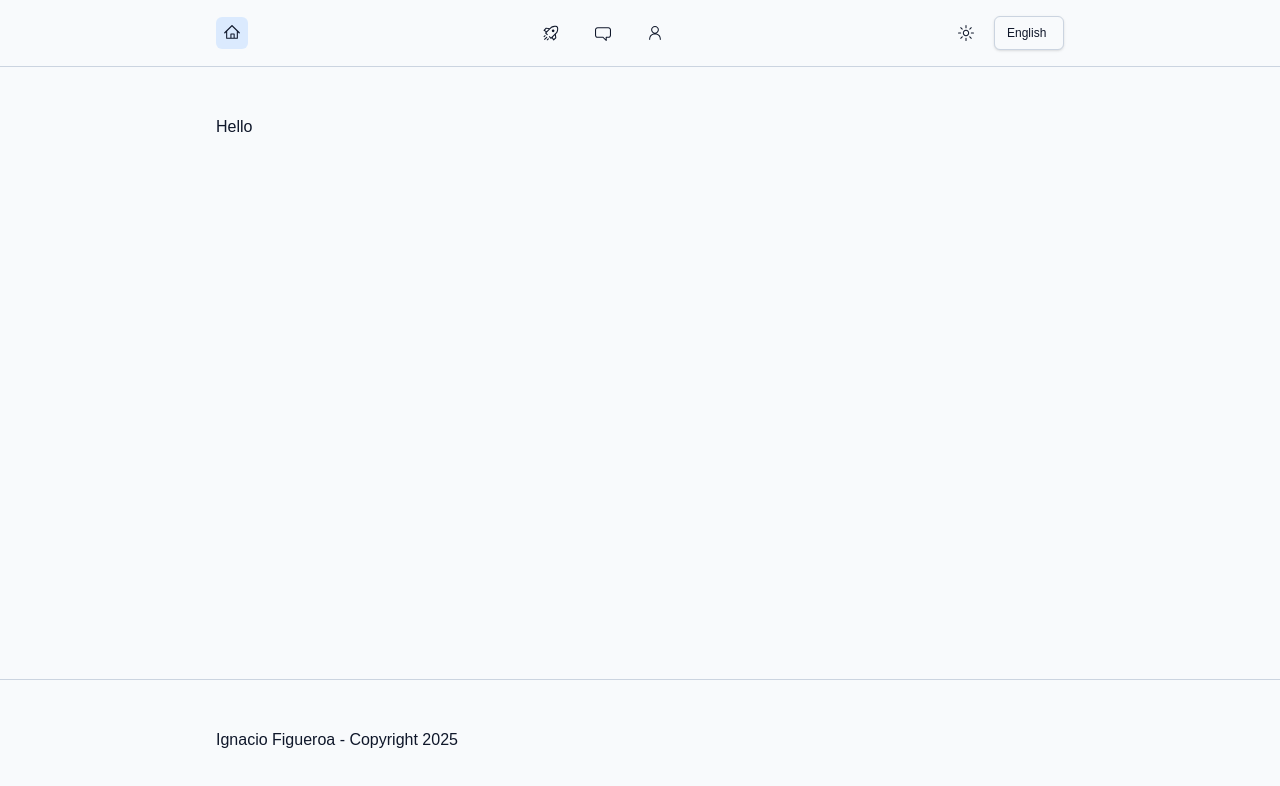
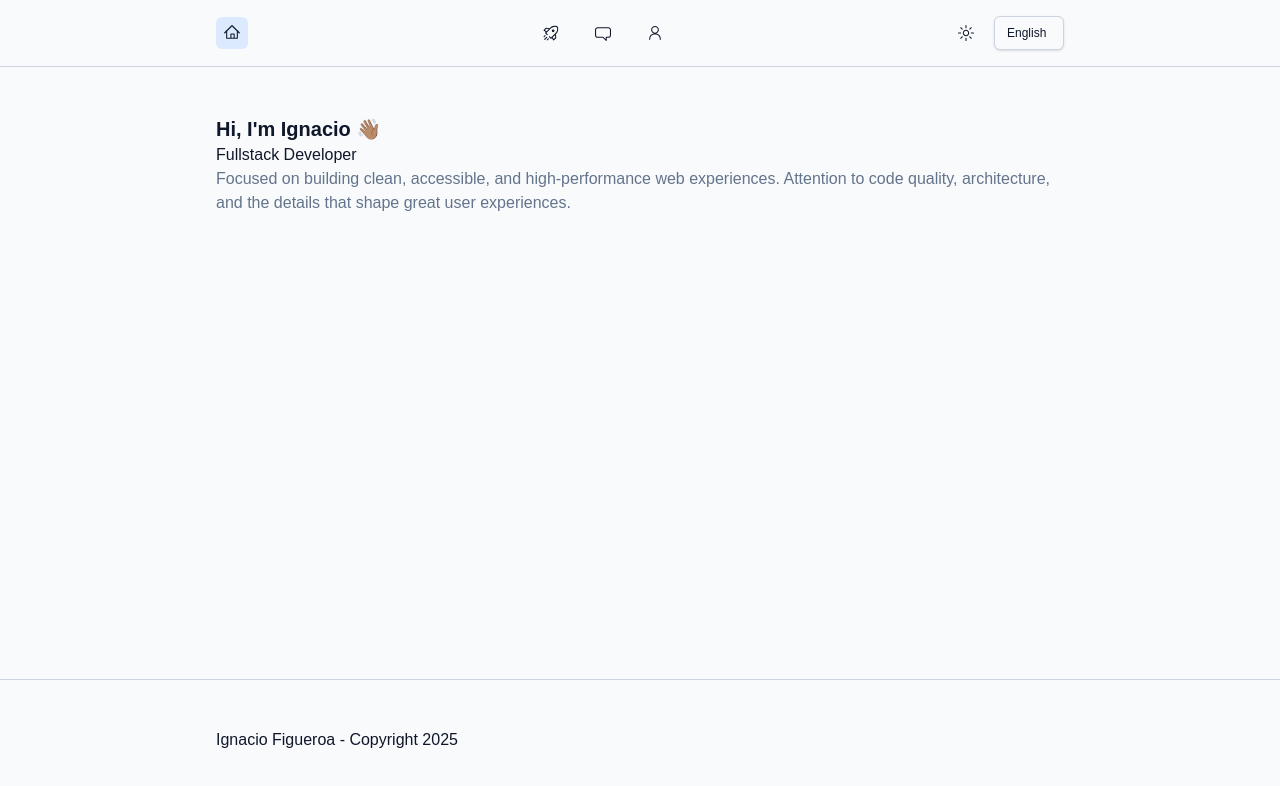
Before and after one commit to figueroaignacio/portfolio, a React (Vite) app: page / in a window 1280 px wide. Shown: the top 786 px of the page. Built offline with nearby package versions, Linux system fonts and the light colour scheme; a web font is replaced by a local one.

Commit message:
feat: add hero base

```diff
--- a/src/i18n/en/sections.json
+++ b/src/i18n/en/sections.json
@@ -1,6 +1,6 @@
 {
   "hero": {
-    "greeting": "Hello, I am...",
+    "title": "Hi, I'm Ignacio 👋🏽",
     "subtitle": "Fullstack Developer",
     "description": "Focused on building clean, accessible, and high-performance web experiences. Attention to code quality, architecture, and the details that shape great user experiences.",
     "cta": {
--- a/src/i18n/es/sections.json
+++ b/src/i18n/es/sections.json
@@ -1,6 +1,6 @@
 {
   "hero": {
-    "greeting": "Hola, soy...",
+    "title": "Hola, soy Ignacio 👋🏽",
     "subtitle": "Desarrollador Fullstack",
     "description": "Enfocado en crear experiencias web claras, accesibles y de alto rendimiento. Cuido la calidad del código, la arquitectura y cada detalle que impacta en la experiencia del usuario.",
     "cta": {
--- a/src/pages/home.tsx
+++ b/src/pages/home.tsx
@@ -1,3 +1,9 @@
+import { Hero } from '@/sections/hero';
+
 export function HomePage() {
-  return <div>Hello</div>;
+  return (
+    <div>
+      <Hero />
+    </div>
+  );
 }
--- /dev/null
+++ b/src/sections/hero.tsx
@@ -0,0 +1,13 @@
+import { useTranslation } from 'react-i18next';
+
+export function Hero() {
+  const { t } = useTranslation('sections');
+
+  return (
+    <section>
+      <h1 className="text-xl font-extrabold">{t('hero.title')}</h1>
+      <h2>{t('hero.subtitle')}</h2>
+      <p className="text-muted-foreground">{t('hero.description')}</p>
+    </section>
+  );
+}
```
